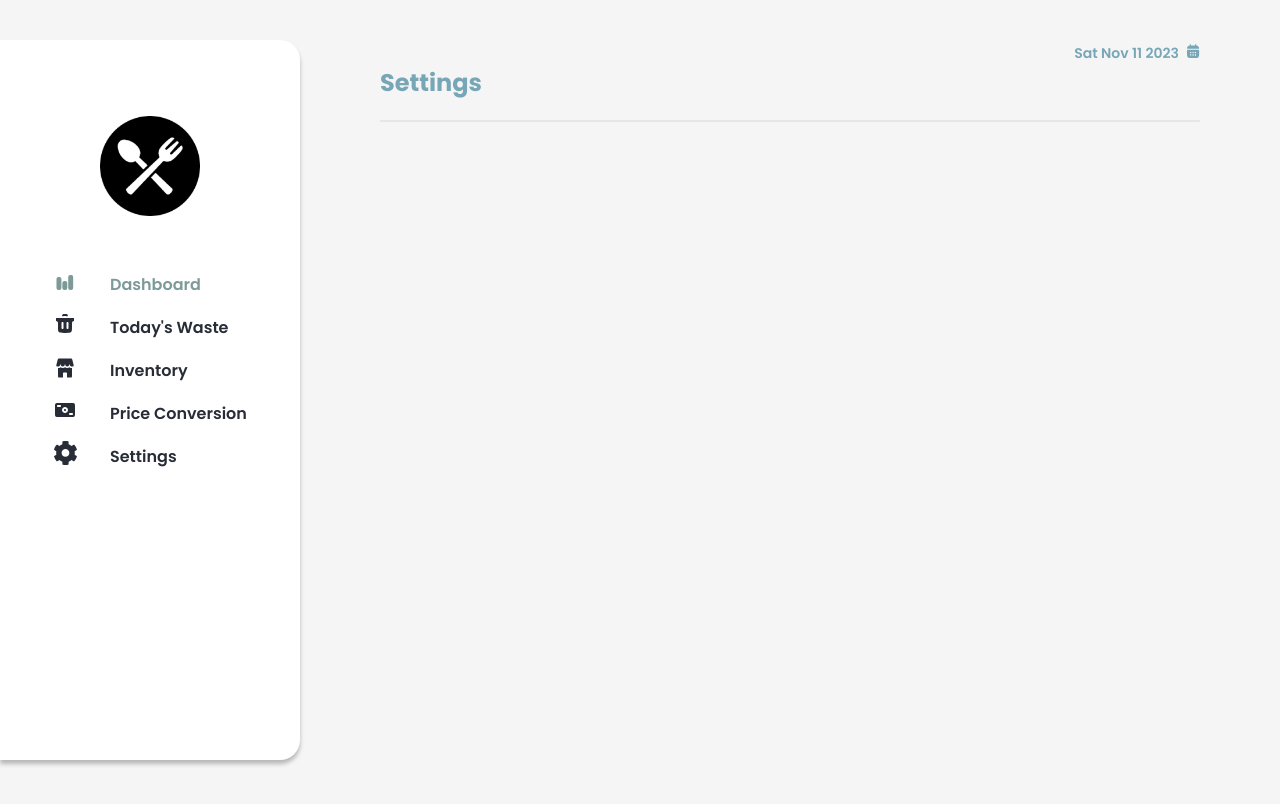
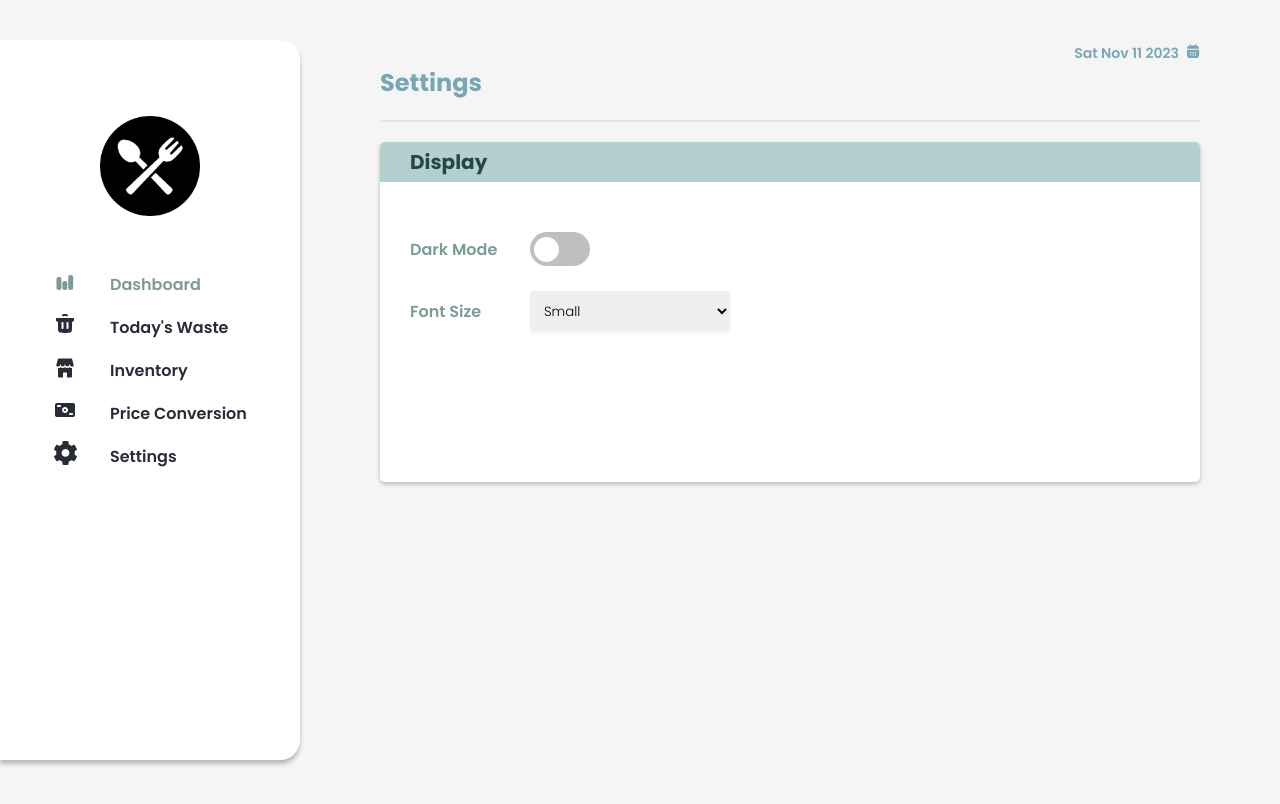
Before and after one commit to sabacsain/softEng, a React (Create React App) app: page /settings in a window 1280 px wide. Shown: the top 804 px of the page. Built offline with nearby package versions, Linux system fonts and the light colour scheme.

Commit message:
Settings

```diff
--- a/src/App.js
+++ b/src/App.js
@@ -1,4 +1,5 @@
 import { BrowserRouter, Routes, Route } from "react-router-dom";
+import { useState } from "react";
 
 import Sidebar from "./Sidebar";
 import Dashboard from "./Dashboard";
@@ -11,6 +12,18 @@ import Expiration from "./Expiration";
 import "./css/app.css";
 
 function App() {
+  //Settings
+  const [isDarkMode, setIsDarkMode] = useState(false);
+  const [currentFontSize, setFontSize] = useState("Medium");
+
+  const handleChangeTheme = () => {
+    setIsDarkMode((prevMode) => !prevMode);
+  };
+
+  const handleFontSize = (e) => {
+    setFontSize(() => e.target.value);
+  };
+
   return (
     <div className="App">
       <BrowserRouter>
@@ -22,9 +35,18 @@ function App() {
           <Route path="/dashboard" element={<Dashboard />} />
           <Route path="/inventory" element={<Inventory />} />
           <Route path="/priceconversion" element={<PriceConversion />} />
-          <Route path="/settings" element={<Settings />} />
+          <Route
+            path="/settings"
+            element={
+              <Settings
+                handleMode={handleChangeTheme}
+                isDarkMode={isDarkMode}
+                handleFontSize={handleFontSize}
+                currentFontSize={currentFontSize}
+              />
+            }
+          />
           <Route path="/inventory/expiration-table" element={<Expiration />} />
-
         </Routes>
       </BrowserRouter>
     </div>
--- a/src/Expiration.js
+++ b/src/Expiration.js
@@ -14,9 +14,6 @@ const columns = [
 
     "Expiration Date",
   ];
-
-  //sample types
-  const types = ["Vegetable", "Meat", "A", "B", "C"];
 
   //sample data
   const inventory_items = [
--- a/src/Settings.js
+++ b/src/Settings.js
@@ -1,6 +1,63 @@
-import Header from "./Header"
-import './css/settings.css'
+import Header from "./Header";
+import "./css/settings.css";
 
-export default function TodayWaste() {
-    return <div class="todaywaste"><Header headerName={"Settings"}/></div>
+export default function Settings({
+  isDarkMode,
+  handleMode,
+  handleFontSize,
+  currentFontSize,
+}) {
+  return (
+    <div class="settings">
+      <Header headerName={"Settings"} />
+      <div className="body">
+        <div className="display-settings-wrapper">
+          <div id="display-header">
+            <h1 className="h1-settings">Display</h1>
+          </div>
+
+          {/* dark or light mode settings */}
+          <div className="display-content-wrapper">
+            <div className="display-content">
+              <div className="settings-wrap">
+                <div class="settings-label">Dark Mode</div>
+                <Toggle value={isDarkMode} handleToggleValue={handleMode} />
+              </div>
+            </div>
+
+            {/* font size settings */}
+            <div className="display-content">
+              <div className="settings-wrap">
+                <div class="settings-label">Font Size</div>
+                <select
+                  id="settings-font"
+                  onChange={handleFontSize}
+                  value={currentFontSize}
+                >
+                  <option value="small">Small</option>
+                  <option value="medium">Medium</option>
+                  <option value="large">Large</option>
+                </select>
+              </div>
+            </div>
+          </div>
+        </div>
+      </div>
+    </div>
+  );
 }
+
+function Toggle({ value, handleToggleValue }) {
+  console.log(value);
+
+  return (
+    <label id="toggle-theme" className="switch">
+      <input
+        type="checkbox"
+        defaultChecked={value}
+        onChange={handleToggleValue}
+      />
+      <span className="slider" />
+    </label>
+  );
+}
--- a/src/css/settings.css
+++ b/src/css/settings.css
@@ -6,3 +6,118 @@
   margin: 40px 80px;
   flex: 1;
 }
+
+.display-settings-wrapper {
+  background-color: #fff;
+  height: 340px;
+  box-shadow: 0px 2px 4px 0px rgba(0, 0, 0, 0.25);
+  border-radius: 5px;
+  box-sizing: border-box;
+  padding: 20px 20px 20px 30px;
+  position: relative;
+}
+
+#display-header {
+  background-color: #b3d0cf;
+  border-radius: 5px 5px 0 0;
+  padding: 5px 30px;
+  position: absolute;
+  top: 0;
+  left: 0;
+  right: 0;
+}
+
+.h1-settings {
+  font-size: 20px;
+  color: #27464a;
+}
+
+.display-content-wrapper {
+  display: flex;
+  margin-top: 70px;
+  gap: 25px;
+  flex-direction: column;
+}
+
+.display-content {
+  display: flex;
+  flex-direction: column;
+}
+
+.settings-label {
+  font-size: 16px;
+  font-weight: 600;
+  color: #7d9a99;
+  width: 100px;
+}
+
+.settings-wrap {
+  display: flex;
+  align-items: center;
+  gap: 20px;
+}
+
+
+
+/* toggle */
+.switch {
+  position: relative;
+  display: inline-block;
+  width: 60px;
+  height: 34px;
+}
+
+.switch input {
+  opacity: 0;
+  width: 0;
+  height: 0;
+}
+
+.slider {
+  position: absolute;
+  cursor: pointer;
+  border-radius: 20px;
+
+  top: 0;
+  left: 0;
+  right: 0;
+  bottom: 0;
+
+  background-color: rgba(0, 0, 0, 0.25);
+}
+
+.slider::before {
+  position: absolute;
+  content: "";
+  height: 25px;
+  width: 25px;
+  left: 4px;
+  bottom: 4px;
+  background-color: white;
+  transition: 0.4s;
+  border-radius: 15px;
+}
+
+input:checked + .slider {
+  background-color: #7d9a99;
+}
+
+input:checked + .slider::before {
+  transform: translateX(26px);
+}
+/* toggle */
+
+#settings-font{
+  width: 200px;
+  height: 40px;
+  font-family: "Poppins";
+  padding: 0px 10px 0px 10px;
+  border-radius: 5px;
+  outline: none;
+  cursor: pointer;
+  box-sizing: border-box;
+
+  border: none;
+  border-radius: 3px;
+  box-shadow: 0px 2px 4px 0px rgba(0, 0, 0, 0.05);
+}
```
Lines whose indentation alone changed are shown as unchanged.
